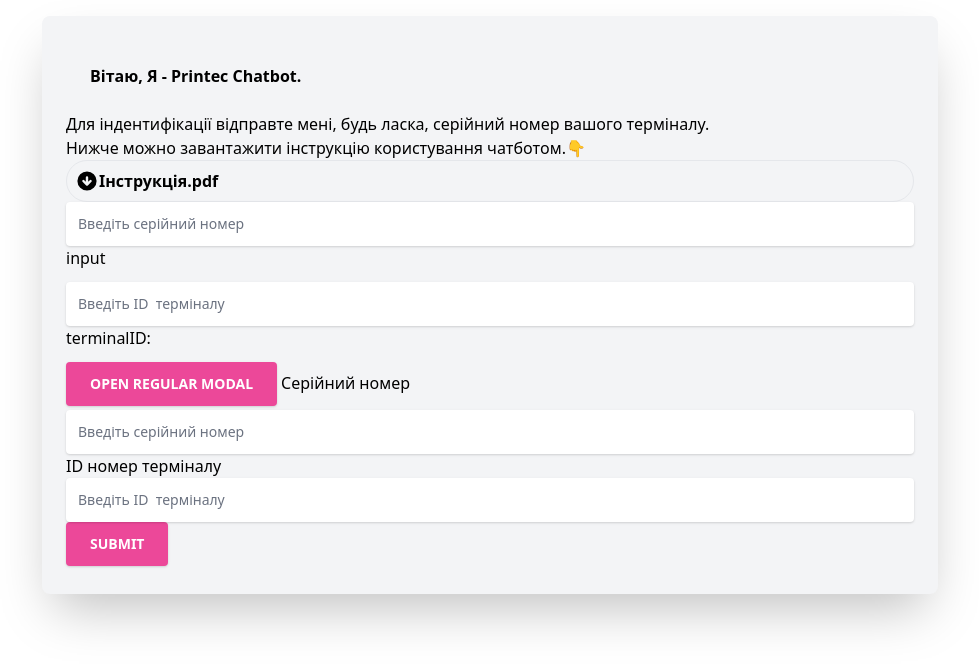
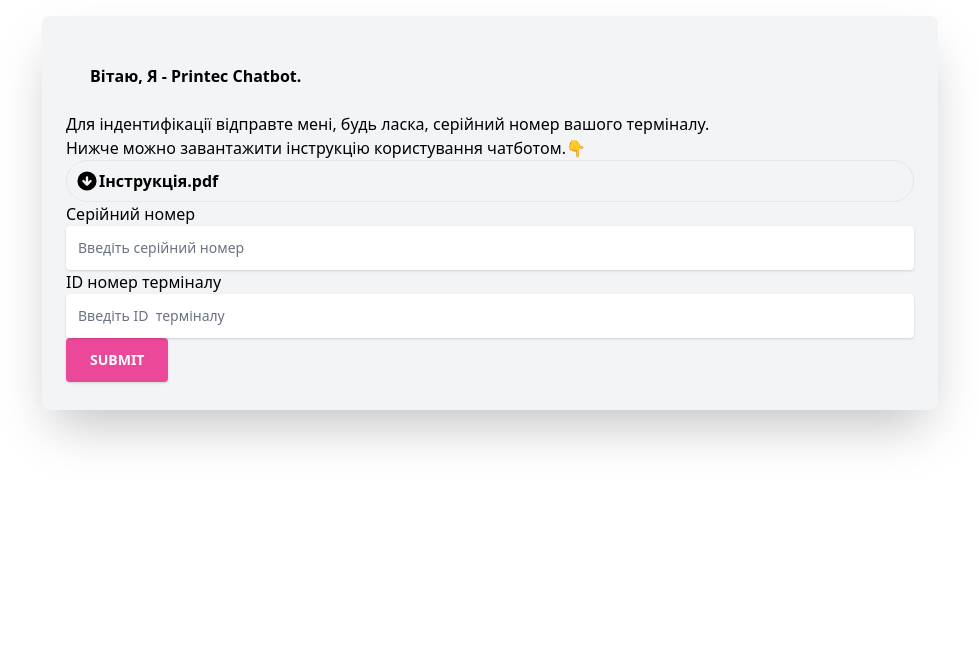
Before and after one commit to turovskiy/geterapi, a React (Create React App) app: page / in a window 1280 px wide. Shown: the top 668 px of the page, without its empty margins (150-1129 px from the left). Built offline with nearby package versions, Linux system fonts and the light colour scheme; a web font is replaced by a local one.

Commit message:
Update App.js

```diff
--- a/src/App.js
+++ b/src/App.js
@@ -1,21 +1,20 @@
 import './index.css';
-import Inpt from './components/Inpt';
-import Inpt2 from './components/Inpt2';
+
 import Start from './components/Start';
-import Modal from './components/Modal';
+
 import Info from './components/infoTerminal';
 function App() {
 
   return (
   <div class="m-4 p-6 rounded-lg shadow-2xl justify-center max-w-4xl mx-auto bg-gray-100 h-scree">
  <Start />
-     <Inpt/>
+
    <section>
-    <Inpt2 />
+
 
    </section>
 
-     <Modal />
+
      <Info />
 
   </div>
```
